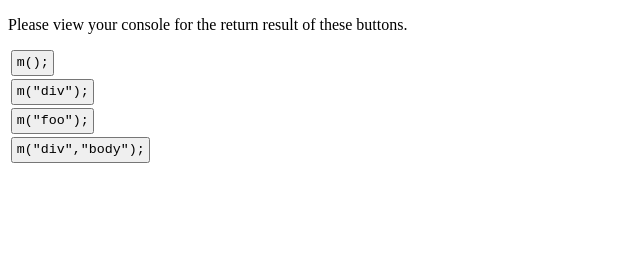
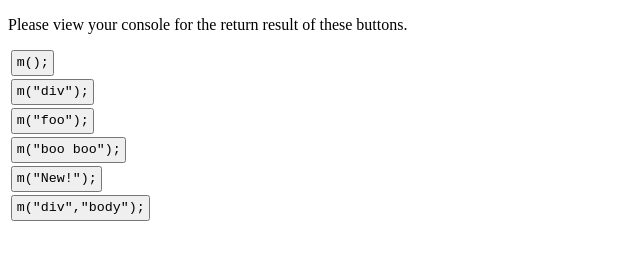
Before and after one commit to z7q2/javascript-maker, a plain HTML site: page index.html in a window 1280 px wide. Shown: the whole page, without its empty margins (0-640 px from the left). Drawn offline with Linux system fonts and the light colour scheme.

Commit message:
Update index.html

```diff
--- a/index.html
+++ b/index.html
@@ -16,6 +16,7 @@ button {
 const m=(...p)=>{
   const d=document;
   if(typeof p[0]==="string"){
+    if(/^[a-z]+$/.test(p[0])!==true)return;
     let e=d.createElement(p[0]);
     if(typeof p[1]==="string"){
       d.querySelector(p[1]).appendChild(e);
@@ -29,7 +30,9 @@ window.onload=()=>{
   d.querySelector("#c1").onclick=()=>{console.log(m());};
   d.querySelector("#c2").onclick=()=>{console.log(m("div"));};
   d.querySelector("#c3").onclick=()=>{console.log(m("foo"));};
-  d.querySelector("#c4").onclick=()=>{console.log(m("div","body"));};
+  d.querySelector("#c4").onclick=()=>{console.log(m("boo boo"));};
+  d.querySelector("#c5").onclick=()=>{console.log(m("New!"));};
+  d.querySelector("#c6").onclick=()=>{console.log(m("div","body"));};
 };
 </script>
 </head>
@@ -38,6 +41,8 @@ window.onload=()=>{
   <button id="c1">m();</button>
   <button id="c2">m("div");</button>
   <button id="c3">m("foo");</button>
-  <button id="c4">m("div","body");</button>
+  <button id="c4">m("boo boo");</button>
+  <button id="c5">m("New!");</button>
+  <button id="c6">m("div","body");</button>
 </body>
 </html>
```
